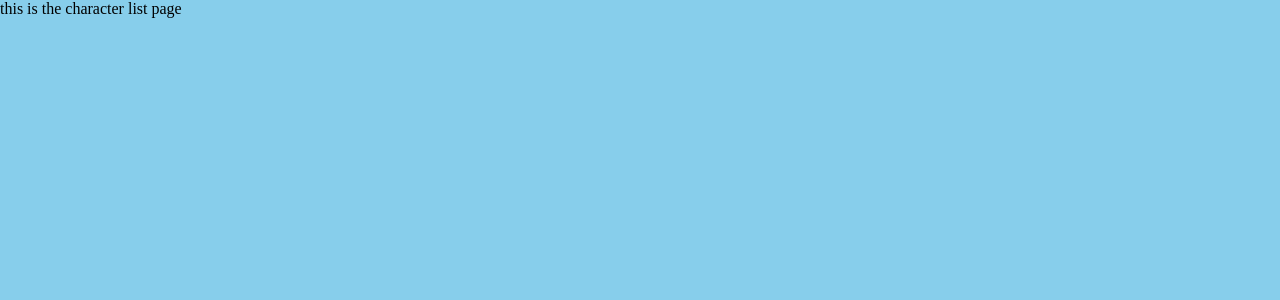
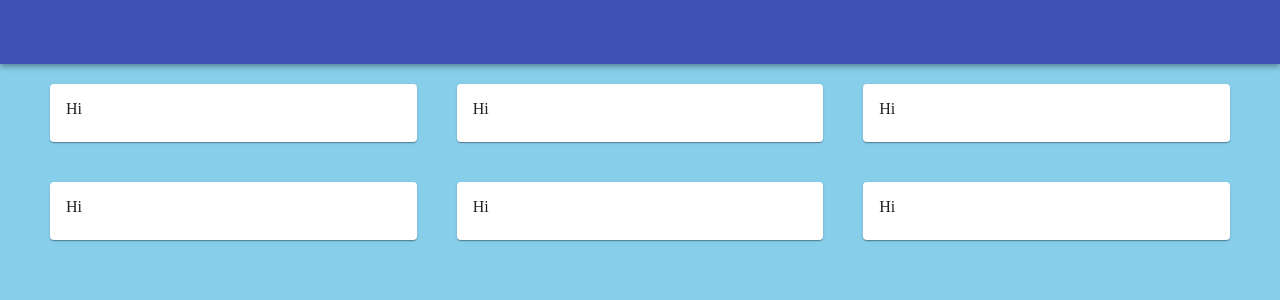
Before and after one commit to mrtksknn/dex-list-case, a React (Create React App) app: page / in a window 1280 px wide. Shown: the top 300 px of the page. Built offline with nearby package versions, Linux system fonts and the light colour scheme.

Commit message:
created: characters list items

```diff
--- a/src/Characters/Characters.js
+++ b/src/Characters/Characters.js
@@ -1,9 +1,13 @@
 import React from "react";
 
-const Characters = () => {
+const Characters = (props) => {
+  const { match } = props;
+  const { params } = match;
+  const { characterId } = params;
+
   return (
     <div>
-      this is the characters page
+      {`this is the characters page #${characterId}`}
     </div>
   )
 }
--- a/src/CharactersList/CharactersList.js
+++ b/src/CharactersList/CharactersList.js
@@ -1,10 +1,48 @@
 import React from "react";
+import {
+  AppBar,
+  Toolbar,
+  Grid,
+  Card,
+  CardMeadia,
+  CardContent
+} from "@material-ui/core";
+import { makeStyles } from '@material-ui/core/styles';
+
+const useStyles = makeStyles ({
+  CharactersContainer: {
+    padding: '20px 50px 0 50px'
+  }
+})
+
+const getCharactersCard = () => {
+  return (
+    <Grid item xs={12} sm={4}>
+      <Card>
+        <CardContent>
+          Hi
+        </CardContent>
+      </Card>
+    </Grid>
+  )
+}
 
 const CharactersList = () => {
+  const classes = useStyles();
   return (
-    <div>
-      this is the character list page
-    </div>
+    <>
+      <AppBar position="static">
+        <Toolbar />
+      </AppBar>
+      <Grid container spacing={5} className={classes.CharactersContainer}>
+        {getCharactersCard()}
+        {getCharactersCard()}
+        {getCharactersCard()}
+        {getCharactersCard()}
+        {getCharactersCard()}
+        {getCharactersCard()}
+      </Grid>
+    </>
   )
 }
 
```
